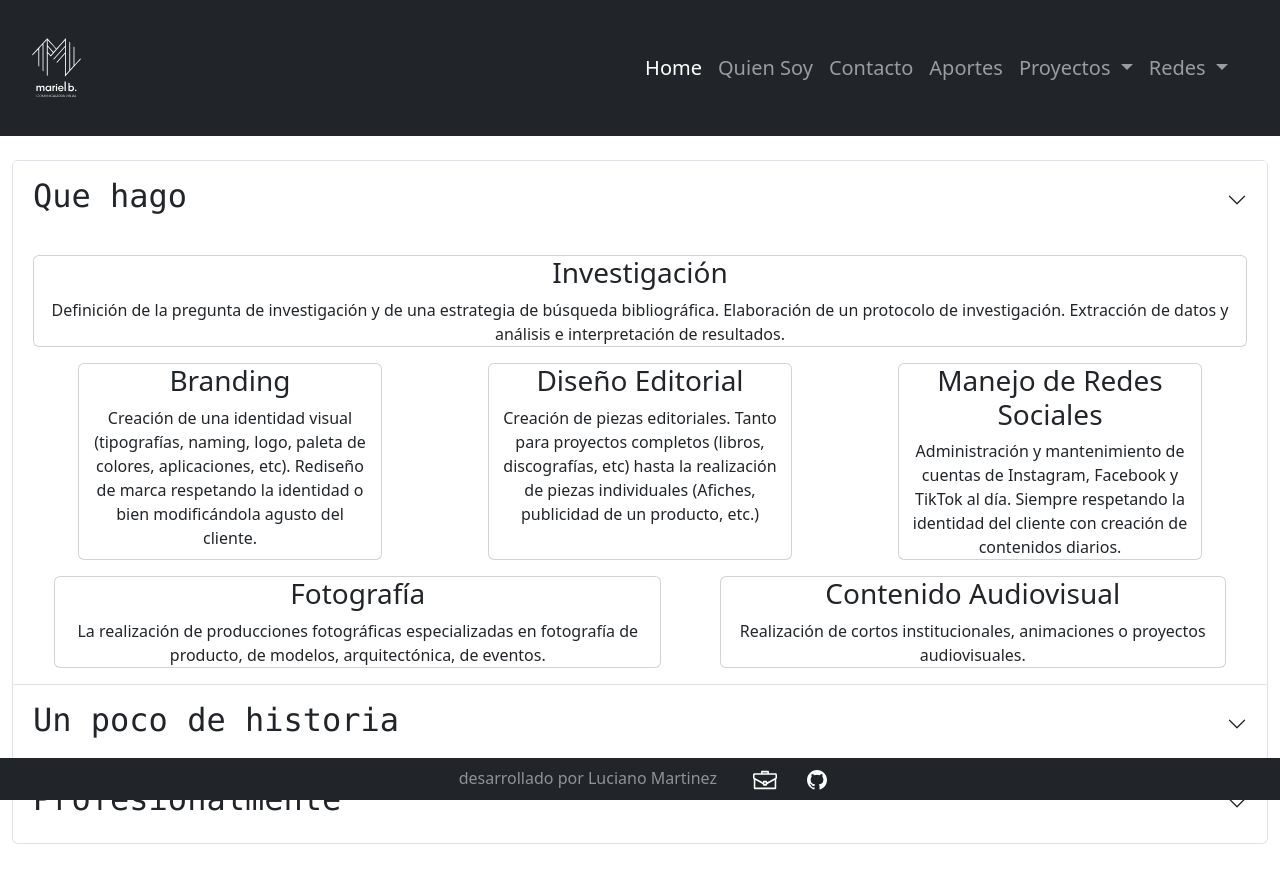
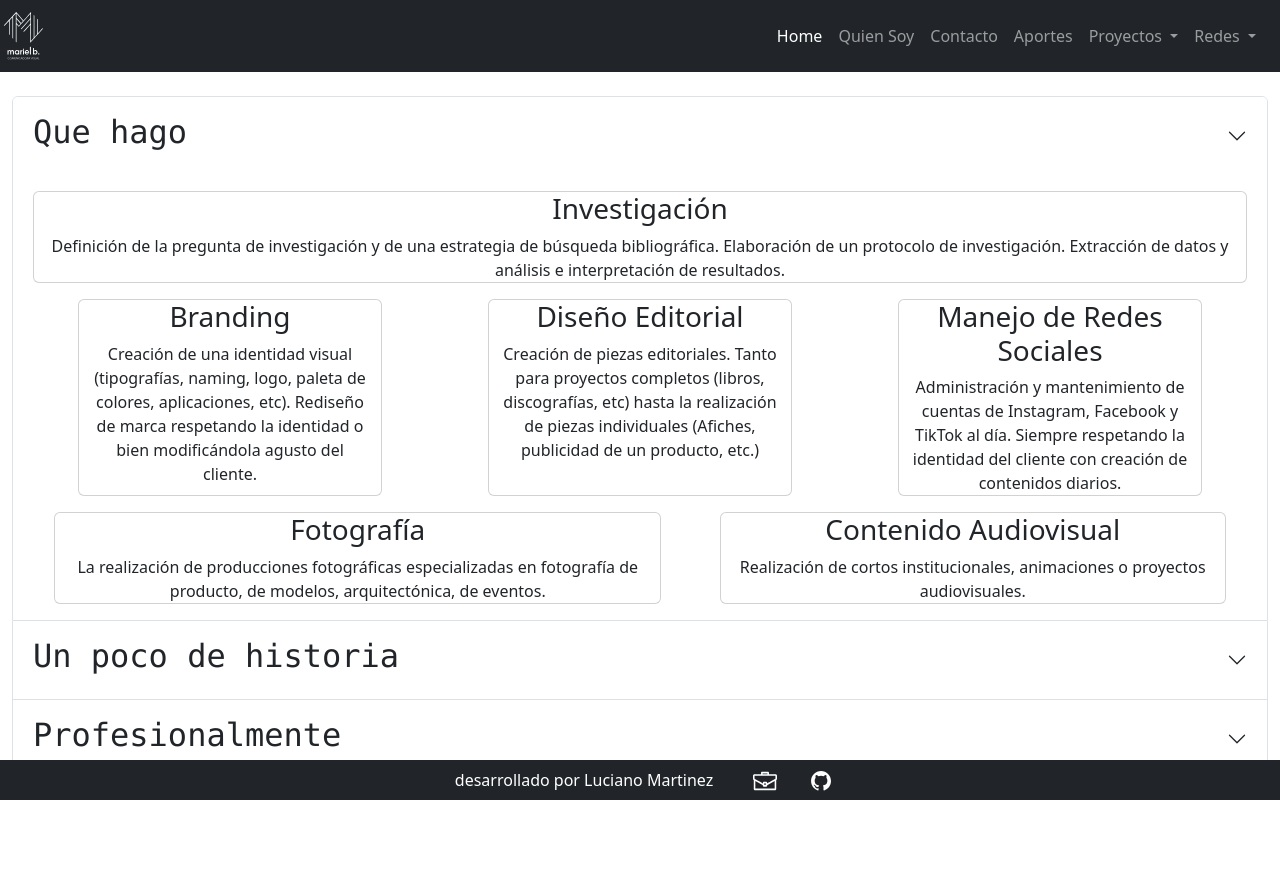
Before and after one commit to Luckmdq/MarielB, a plain HTML site: page pages/nosotros.html in a window 1280 px wide. Drawn offline with nearby package versions, Linux system fonts and the light colour scheme.

Commit message:
mod navbar and foot

```diff
--- a/pages/nosotros.html
+++ b/pages/nosotros.html
@@ -7,14 +7,8 @@
 	<title>Mariel Borrajo | Quien soy</title>
 	<link rel="shortcut icon" href="../img/logo.ico" type="image/x-icon">
 
-
-
 	<meta name="description" content="Bienvenido/a a mi portfolio de diseño gráfico. Explora mi trabajo creativo, que incluye identidad de marca, diseño de logotipos, ilustraciones y proyectos de diseño web. Descubre cómo mis habilidades pueden llevar tu visión al siguiente nivel.">
-
-
 	<meta name="keywords" content="Diseño de presentaciones, Branding, Artes visuales, Logotipos, Identidad">
-
-
 
 	<!-- bootstrap -->
 	<link href="https://cdn.jsdelivr.net/npm/bootstrap@5.3.0/dist/css/bootstrap.min.css" rel="stylesheet" integrity="sha384-9ndCyUaIbzAi2FUVXJi0CjmCapSmO7SnpJef0486qhLnuZ2cdeRhO02iuK6FUUVM" crossorigin="anonymous">
@@ -25,12 +19,11 @@
 </head>
 <body>
 	<!-- header -->
-	<header class="navbar navbar-dark bg-dark sticky-top  navbar-expand-md">
-		<div class="navbar-brand container-fluid">
-
-			<a href="#" class="navbar-brand m-3">
-				<img class=" logo-top " src="../img/logo.svg" alt="Logo">
+	<header class="navbar navbar-expand-md navbar-dark bg-dark sticky-top">
+		<a href="../index.html" >
+			<img src="../img/logo.svg" alt="Logo">
 		</a>
+		<h1>Quien soy</h1>
 		<button class="navbar-toggler position-absolute end-0 mx-2" type="button" data-bs-toggle="offcanvas" data-bs-target="#offcanvasNavbar" aria-controls="offcanvasNavbar" aria-label="Toggle navigation">
 			<span class="navbar-toggler-icon"></span>
 		</button>
@@ -85,7 +78,6 @@
 						</ul>
 					</li>
 				</ul>
-				</div>
 			</div>
 		</div>
 	</header>
@@ -264,12 +256,10 @@
 
 
     <!-- footer -->
-	<footer id="footer" class="navbar navbar-dark bg-dark sticky-bottom z-0  ">
-		<div class=" mx-auto align-content-center text-white-50 ">
-			<p class="text-white-50 d-inline">desarrollado por <span> Luciano Martinez </span></p>
-			<a href="#" class="text-center px-4 "><img src="../img/redes/portfolio.svg" alt="logo port dev"></a>
-			<a href="#" class="text-center"><img src="../img/redes/github.svg" alt="logo git dev"></a>
-		</div>
+	<footer id="footer">
+		<p>desarrollado por Luciano Martinez</p>
+		<a href="#"><img src="../img/redes/portfolio.svg" alt="logo port dev"></a>
+		<a href="#"><img src="../img/redes/github.svg" alt="logo git dev"></a>
 	</footer>
 
 
```
Also changed, not shown: index.html (+38 -21 lines), pages/aportes.html (+6 -13 lines), pages/contacto.html (+4 -3 lines), pages/proyectos.html (+8 -17 lines), 1 other file. Lines whose indentation alone changed are shown as unchanged.
